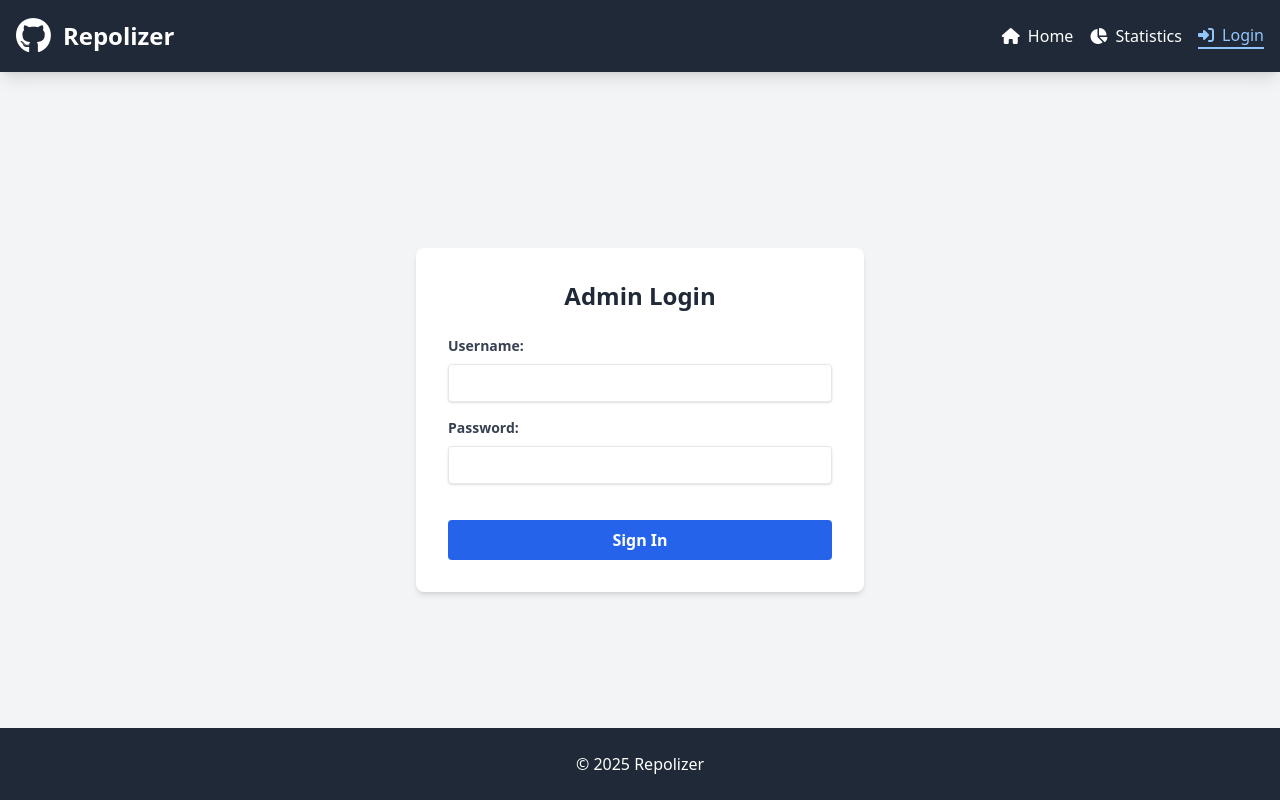
After one commit to fabriziosalmi/repolizer, a Flask app: page /login in a window 1280 px wide. The commit adds this page. Run offline with Flask 3, Linux system fonts and the light colour scheme; some libraries are stand-ins or nearby versions.

Commit message:
feat: Implement user authentication with Flask-Login and update navigation for logged-in users

```diff
--- a/app.py
+++ b/app.py
@@ -1,4 +1,5 @@
-from flask import Flask, render_template, send_from_directory, jsonify, request, Response, stream_with_context
+from flask import Flask, render_template, send_from_directory, jsonify, request, Response, stream_with_context, redirect, url_for, flash # Added redirect, url_for, flash
+from flask_login import LoginManager, UserMixin, login_user, logout_user, login_required, current_user # Added Flask-Login imports
 from jinja2.ext import do # Import the DoExtension
 import os
 import json
@@ -15,6 +16,41 @@ from datetime import datetime, timezone # Import datetime and timezone for sorti
 import requests # Add requests import
 
 app = Flask(__name__)
+
+# --- Authentication Setup ---
+# IMPORTANT: Change this secret key in a real application!
+app.config['SECRET_KEY'] = os.environ.get('FLASK_SECRET_KEY', '9n5pd40e2d3m6vytyryhv2r67mz9t8i7')
+
+login_manager = LoginManager()
+login_manager.init_app(app)
+login_manager.login_view = 'login' # The route name for the login page
+
+# Simple User Model (Replace with database in production)
+class User(UserMixin):
+    def __init__(self, id):
+        self.id = id
+        # In a real app, add roles, etc.
+        self.is_admin = (id == 'admin') # Example admin check
+
+    # In a real app, load user data from DB based on id
+    @staticmethod
+    def get(user_id):
+        # For this example, only 'admin' user exists
+        if user_id == 'admin':
+            return User(user_id)
+        return None
+
+# Hardcoded user store (Replace with database lookup)
+# Store passwords securely using hashing (e.g., Werkzeug security helpers)
+users = {'admin': {'password': 'password'}} # VERY INSECURE - FOR DEMO ONLY
+
+@login_manager.user_loader
+def load_user(user_id):
+    """Flask-Login callback to load a user from the session."""
+    return User.get(user_id)
+
+# --- End Authentication Setup ---
+
 
 # Enable the 'do' extension
 app.jinja_env.add_extension('jinja2.ext.do')
@@ -50,7 +86,58 @@ def enqueue_output(pipe, process_id, is_error=False):
     # If the loop exits, the pipe is closed
     pipe.close()
 
+# --- Login/Logout Routes ---
+@app.route('/login', methods=['GET', 'POST'])
+def login():
+    if current_user.is_authenticated:
+        return redirect(url_for('index')) # Redirect if already logged in
+    if request.method == 'POST':
+        username = request.form.get('username')
+        password = request.form.get('password')
+        user_data = users.get(username)
+        # IMPORTANT: Use secure password hashing and comparison in production!
+        if user_data and user_data['password'] == password:
+            user = User.get(username)
+            if user:
+                login_user(user)
+                flash('Logged in successfully.', 'success')
+                # Redirect to the page they were trying to access, or index
+                next_page = request.args.get('next')
+                return redirect(next_page or url_for('index'))
+            else:
+                 flash('User not found.', 'error') # Should not happen if users dict is correct
+        else:
+            flash('Invalid username or password.', 'error')
+    # Render login.html template (You need to create this file)
+    # Example: templates/login.html
+    # <!doctype html>
+    # <html><body>
+    #   <h2>Login</h2>
+    #   {% with messages = get_flashed_messages(with_categories=true) %}
+    #     {% if messages %}
+    #       {% for category, message in messages %}
+    #         <div class="alert alert-{{ category }}">{{ message }}</div>
+    #       {% endfor %}
+    #     {% endif %}
+    #   {% endwith %}
+    #   <form method="post">
+    #     Username: <input type="text" name="username"><br>
+    #     Password: <input type="password" name="password"><br>
+    #     <button type="submit">Login</button>
+    #   </form>
+    # </body></html>
+    return render_template('login.html') # Make sure this template exists
+
+@app.route('/logout')
+@login_required # Must be logged in to log out
+def logout():
+    logout_user()
+    flash('You have been logged out.', 'info')
+    return redirect(url_for('index'))
+# --- End Login/Logout Routes ---
+
 @app.route('/api/scrape', methods=['POST'])
+@login_required # Protect this API endpoint
 def start_scraper():
     """API endpoint to start the GitHub scraper"""
 
@@ -109,16 +196,16 @@ def start_scraper():
 
         # Add advanced options
         if config.get('request_delay'):
-            cmd.extend(['--delay-ms', str(config['request_delay'])])
+            cmd.extend(['--delay-ms', str(config.get('request_delay'))])
 
         if config.get('retries'):
-            cmd.extend(['--retries', str(config['retries'])])
+            cmd.extend(['--retries', str(config.get('retries'))])
 
         if config.get('timeout'):
-            cmd.extend(['--timeout', str(config['timeout'])])
+            cmd.extend(['--timeout', str(config.get('timeout'))])
 
         if config.get('save_interval'):
-            cmd.extend(['--save-interval', str(config['save_interval'])])
+            cmd.extend(['--save-interval', str(config.get('save_interval'))])
 
         # Add debugging options
         if config.get('debug_search'):
@@ -209,6 +296,10 @@ def start_scraper():
         }), 500
 
 @app.route('/api/scrape/stream')
+# Note: SSE streams are tricky to protect directly with session cookies easily.
+# Often, protection happens at the point of initiating the connection (e.g., the page loading the script)
+# or using token-based auth passed in the EventSource URL.
+# For now, leaving it open but be aware of security implications.
 def stream_scraper_output():
     """Stream scraper output as Server-Sent Events (SSE)"""
 
@@ -229,7 +320,7 @@ def stream_scraper_output():
 
                     # Check if the message belongs to a valid process
                     process_id = message.get('process_id')
-                    if process_id not in scraper_processes:
+                    if (process_id not in scraper_processes):
                         continue
 
                     # Format the message as an SSE event
@@ -237,23 +328,23 @@ def stream_scraper_output():
                     message_text = message.get('text', '')
 
                     # Try to parse progress information from stdout
-                    if message_type == 'output' and message_text:
+                    if (message_type == 'output' and message_text):
                         try:
                             # Check for JSON format progress updates
-                            if message_text.startswith('{') and message_text.endswith('}'):
+                            if (message_text.startswith('{') and message_text.endswith('}')):
                                 data = json.loads(message_text)
-                                if 'type' in data:
+                                if ('type' in data):
                                     # This is a structured progress message
                                     yield f'event: {data["type"]}\ndata: {message_text}\n\n'
                                     continue
 
                             # Try to parse repository JSON data for preview
                             # Only if we don't have 5 repositories yet
-                            if len(preview_repos) < 5 and message_text.strip().startswith('{'):
+                            if (len(preview_repos) < 5 and message_text.strip().startswith('{')):
                                 try:
                                     repo_data = json.loads(message_text)
                                     # Check if it looks like a GitHub repository object
-                                    if isinstance(repo_data, dict) and 'full_name' in repo_data and 'id' in repo_data:
+                                    if (isinstance(repo_data, dict) and 'full_name' in repo_data and 'id' in repo_data):
                                         preview_repos.append(repo_data)
                                         # Send a progress update with preview repos
                                         progress_data = {
@@ -275,7 +366,7 @@ def stream_scraper_output():
                     # No new messages, check if process has completed
                     for process_id, process_info in list(scraper_processes.items()):
                         process = process_info['process']
-                        if process.poll() is not None:  # Process has terminated
+                        if (process.poll() is not None):  # Process has terminated
                             # Get exit code
                             exit_code = process.returncode
 
@@ -313,6 +404,7 @@ def stream_scraper_output():
     return Response(generate(), mimetype='text/event-stream')
 
 @app.route('/api/scrape/stop', methods=['POST'])
+@login_required # Protect this API endpoint
 def stop_scraper():
     """API endpoint to stop a running scraper process"""
 
@@ -370,9 +462,11 @@ def stop_scraper():
 
 @app.route('/')
 def index():
+    # Publicly accessible
     return render_template('repo_viewer.html')
 
 @app.route('/scraper')
+@login_required # Protect this page
 def scraper():
     return render_template('repo_scraper.html')
 
@@ -426,6 +520,7 @@ def serve_result_file(filename):
     return send_from_directory(os.path.dirname(os.path.abspath(__file__)), filename)
 
 @app.route('/repo/<path:repo_id>') # Use <path:repo_id> to allow slashes
+# Removed protection - Publicly accessible
 def repo_detail(repo_id):
     print(f"--- Starting repo_detail for ID/Name: {repo_id} ---") # DEBUG
     # Load results.jsonl or sample_results.jsonl
@@ -536,6 +631,7 @@ def repo_detail(repo_id):
     return render_template('repo_detail.html', repo=latest_valid_repo_data)
 
 @app.route('/repo/<path:repo_id>/history')
+# Removed protection - Publicly accessible
 def repo_history(repo_id):
     """Render the analysis history page for a specific repository"""
     print(f"--- Starting repo_history for ID/Name: {repo_id} ---") # DEBUG
@@ -696,11 +792,13 @@ def repo_history(repo_id):
     return render_template('repo_history.html', repo_info=repo_info, history_data=history_data)
 
 @app.route('/analyze')
+@login_required # Protect this page
 def analyze():
     """Render the repository analyzer page"""
     return render_template('repo_analyze.html')
 
 @app.route('/api/analyze', methods=['POST'])
+@login_required # Protect this API endpoint
 def start_analyzer():
     """API endpoint to start the repository analyzer"""
 
@@ -948,6 +1046,7 @@ def run_analyzer(job_id, config, job_queue):
              analyzer_jobs[job_id]['status'] = 'error'
 
 @app.route('/api/analyze/stream')
+# Similar note as /api/scrape/stream regarding SSE protection. Leaving open for now.
 def stream_analyzer_output():
     """Stream analyzer output as Server-Sent Events (SSE)"""
 
@@ -1031,6 +1130,7 @@ def stream_analyzer_output():
     return Response(generate(), mimetype='text/event-stream')
 
 @app.route('/api/analyze/stop', methods=['POST'])
+@login_required # Protect this API endpoint
 def stop_analyzer():
     """API endpoint to stop a running analysis job"""
 
@@ -1075,7 +1175,16 @@ def stop_analyzer():
 @app.route('/stats')
 def repo_stats():
     """Render the repository statistics page"""
+    # Publicly accessible
     return render_template('repo_stats.html')
+
+# Add context processor to make current_year and current_user available globally
+@app.context_processor
+def inject_global_vars():
+    return {
+        'current_year': datetime.now().year,
+        'current_user': current_user # Make current_user available to templates
+    }
 
 if __name__ == '__main__':
     # Check if the templates directory exists, create it if not
@@ -1099,6 +1208,9 @@ if __name__ == '__main__':
 
     # Run the Flask app
     print("Starting web server at http://127.0.0.1:5000/")
+    print("Login required for Scraper and Analyzer pages/APIs.") # Updated message
+    print("Home, Stats, Repo Details, and Repo History pages are public.") # Updated message
+    print("Default admin credentials (DEMO ONLY): admin / password")
     print("Repository Health Analyzer will load data from results.jsonl")
     print("Press Ctrl+C to stop the server")
-    app.run(debug=True)
+    app.run(debug=True) # debug=True is convenient but insecure for production
--- a/requirements.txt
+++ b/requirements.txt
@@ -1,3 +1,4 @@
 aiohttp>=3.8.0
 pyyaml>=6.0
 rich>=12.0.0
+flask_login
--- /dev/null
+++ b/templates/login.html
@@ -0,0 +1,104 @@
+<!doctype html>
+<html lang="en">
+<head>
+    <meta charset="UTF-8">
+    <meta name="viewport" content="width=device-width, initial-scale=1.0">
+    <title>Login - Repolizer</title>
+    <!-- Tailwind CSS via CDN -->
+    <script src="https://cdn.tailwindcss.com"></script>
+    <!-- Font Awesome for icons -->
+    <link rel="stylesheet" href="https://cdnjs.cloudflare.com/ajax/libs/font-awesome/6.4.0/css/all.min.css">
+    <style>
+        /* Minimal custom styles if needed */
+        body { display: flex; flex-direction: column; min-height: 100vh; }
+        main { flex-grow: 1; }
+    </style>
+</head>
+<body class="bg-gray-100">
+    <header class="bg-gray-800 text-white shadow-lg">
+        <div class="container mx-auto p-4 flex justify-between items-center">
+            <div class="flex items-center">
+                <i class="fab fa-github text-4xl mr-3"></i>
+                <h1 class="text-2xl font-bold">Repolizer</h1>
+            </div>
+            <!-- Updated navigation menu -->
+            <div class="flex items-center space-x-4">
+                 <a href="/" class="text-white hover:text-blue-300 transition-colors">
+                    <i class="fas fa-home mr-1"></i> Home
+                </a>
+                {# Scraper/Analyzer links hidden if not logged in #}
+                <a href="/stats" class="text-white hover:text-blue-300 transition-colors">
+                    <i class="fas fa-chart-pie mr-1"></i> Statistics
+                </a>
+                <!-- Login/Logout Link -->
+                {% if current_user.is_authenticated %}
+                    {# Should not happen on login page, but for consistency #}
+                    <a href="{{ url_for('logout') }}" class="text-white hover:text-red-400 transition-colors">
+                        <i class="fas fa-sign-out-alt mr-1"></i> Logout
+                    </a>
+                {% else %}
+                    <a href="{{ url_for('login') }}" class="text-blue-300 border-b-2 border-blue-300"> <!-- Active link style -->
+                        <i class="fas fa-sign-in-alt mr-1"></i> Login
+                    </a>
+                {% endif %}
+            </div>
+        </div>
+    </header>
+
+    <main class="container mx-auto p-4 flex items-center justify-center">
+        <div class="bg-white p-8 rounded-lg shadow-md w-full max-w-md mt-10">
+            <h2 class="text-2xl font-bold text-center text-gray-800 mb-6">Admin Login</h2>
+
+            {% with messages = get_flashed_messages(with_categories=true) %}
+              {% if messages %}
+                <div class="mb-4">
+                  {% for category, message in messages %}
+                    {% set alert_class = 'bg-red-100 border-red-400 text-red-700' if category == 'error' else ('bg-green-100 border-green-400 text-green-700' if category == 'success' else 'bg-blue-100 border-blue-400 text-blue-700') %}
+                    <div class="border px-4 py-3 rounded relative {{ alert_class }}" role="alert">
+                      <span class="block sm:inline">{{ message }}</span>
+                    </div>
+                  {% endfor %}
+                </div>
+              {% endif %}
+            {% endwith %}
+
+            <form method="post" action="{{ url_for('login', next=request.args.get('next')) }}">
+                <div class="mb-4">
+                    <label for="username" class="block text-gray-700 text-sm font-bold mb-2">Username:</label>
+                    <input type="text" id="username" name="username" required
+                           class="shadow appearance-none border rounded w-full py-2 px-3 text-gray-700 leading-tight focus:outline-none focus:ring-2 focus:ring-blue-500 focus:border-transparent">
+                </div>
+                <div class="mb-6">
+                    <label for="password" class="block text-gray-700 text-sm font-bold mb-2">Password:</label>
+                    <input type="password" id="password" name="password" required
+                           class="shadow appearance-none border rounded w-full py-2 px-3 text-gray-700 mb-3 leading-tight focus:outline-none focus:ring-2 focus:ring-blue-500 focus:border-transparent">
+                    <!-- Optional: Add forgot password link here -->
+                </div>
+                <div class="flex items-center justify-between">
+                    <button type="submit"
+                            class="w-full bg-blue-600 hover:bg-blue-700 text-white font-bold py-2 px-4 rounded focus:outline-none focus:shadow-outline transition-colors">
+                        Sign In
+                    </button>
+                </div>
+            </form>
+        </div>
+    </main>
+
+    <footer class="bg-gray-800 text-white mt-auto py-6">
+        <div class="container mx-auto px-4 text-center">
+            <p>&copy; {{ current_year }} Repolizer</p> <!-- Optional: Add dynamic year -->
+        </div>
+    </footer>
+
+    <script>
+        // Add dynamic year to footer
+        document.addEventListener('DOMContentLoaded', () => {
+            const yearSpan = document.querySelector('footer p');
+            if (yearSpan) {
+                yearSpan.innerHTML = yearSpan.innerHTML.replace('{{ current_year }}', new Date().getFullYear());
+            }
+        });
+    </script>
+
+</body>
+</html>
```
Also changed, not shown: templates/repo_analyze.html (+21 -7 lines), templates/repo_detail.html (+13 -0 lines), templates/repo_history.html (+13 -0 lines), templates/repo_scraper.html (+22 -7 lines), templates/repo_stats.html (+15 -3 lines), templates/repo_viewer.html (+20 -9 lines).
